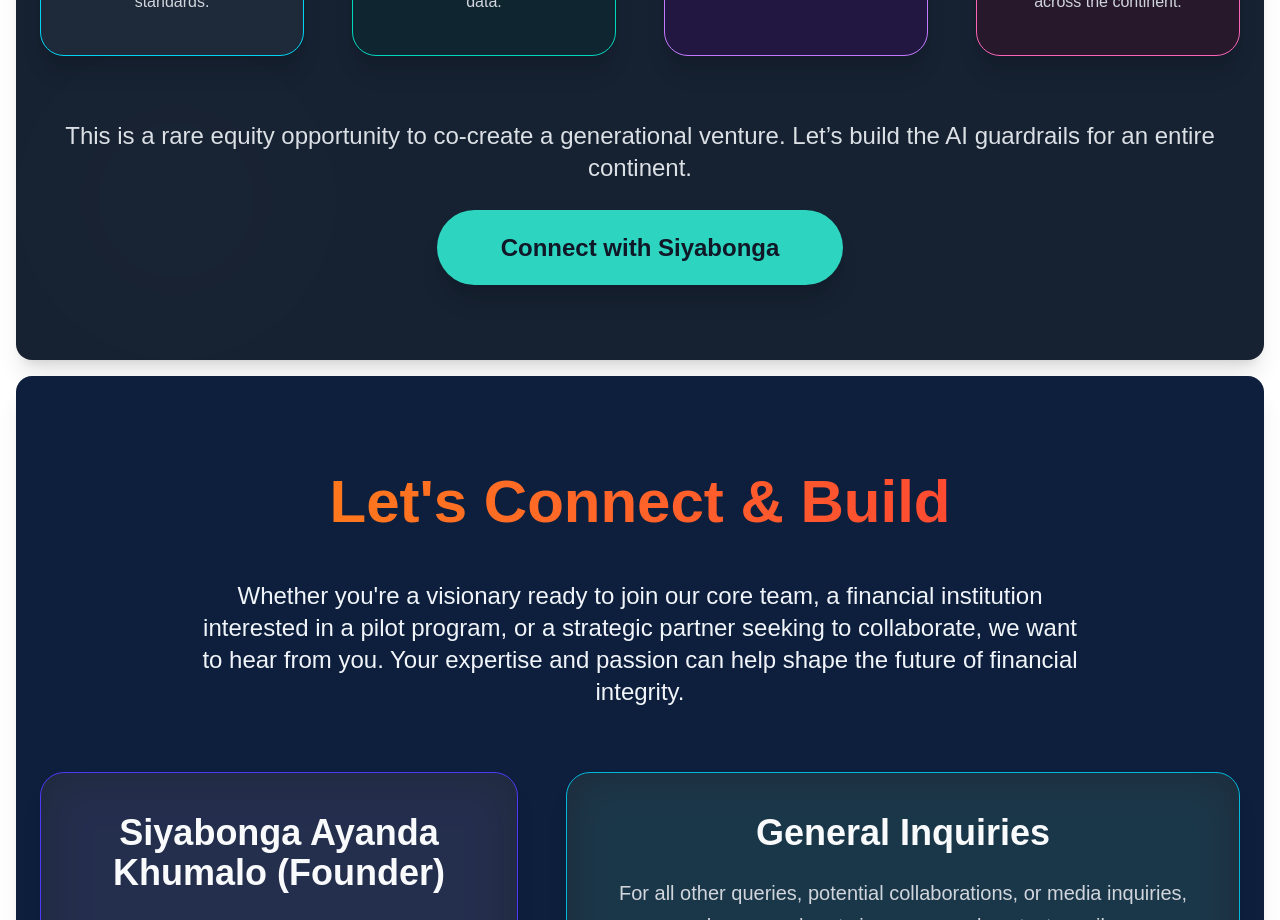
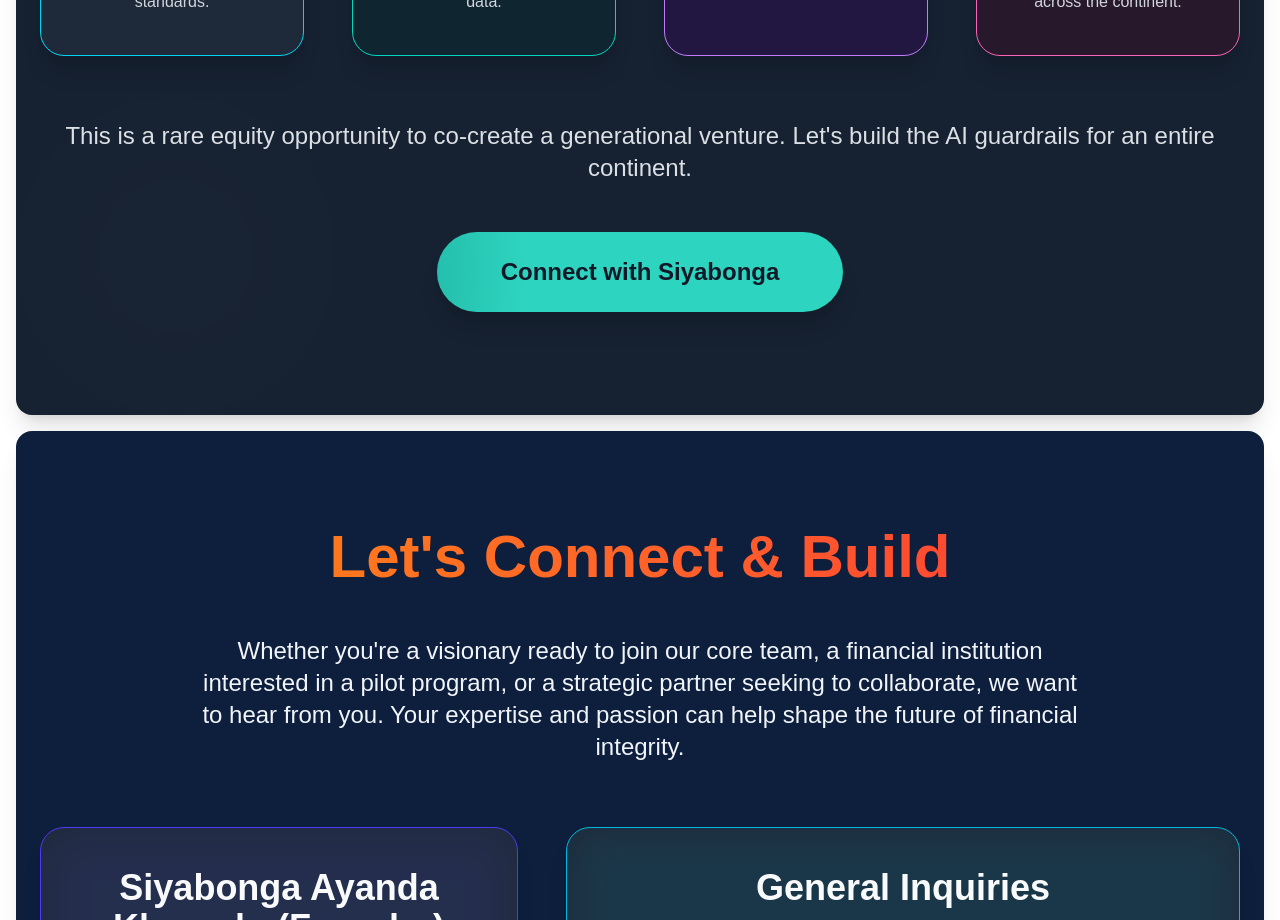
Before and after one commit to nazlul/localconnectai, a Next.js app: page / in a window 1280 px wide. Shown: the part 5420-6340 px from the top of the page. Built offline with nearby package versions, Linux system fonts and the light colour scheme.

Commit message:
animation added

```diff
--- a/package.json
+++ b/package.json
@@ -9,6 +9,7 @@
     "lint": "next lint"
   },
   "dependencies": {
+    "clsx": "^2.1.1",
     "framer-motion": "^12.23.0",
     "next": "15.3.5",
     "react": "^19.0.0",
--- a/src/app/globals.css
+++ b/src/app/globals.css
@@ -25,3 +25,40 @@ html, body {
   font-family: Arial, Helvetica, sans-serif;
   overflow-x: hidden;
 }
+
+.gradient-hover {
+  position: relative;
+  display: inline-block;
+  background-color: #2DD4BF;
+  color: #111827;
+  overflow: hidden;
+  transition: transform 0.3s ease;
+  border-radius: 9999px;
+}
+
+.gradient-hover::before {
+  content: "";
+  position: absolute;
+  top: -50%;
+  left: -150%;
+  width: 200%;
+  height: 200%;
+  background: radial-gradient(circle at center, #138c82 0%, transparent 70%);
+  border-radius: 50%;
+  z-index: 0;
+  transition: left 1.4s ease;
+  pointer-events: none;
+}
+
+.gradient-hover:hover::before {
+  left: 100%;
+}
+
+.gradient-hover:hover {
+  transform: scale(1.05);
+}
+
+.gradient-hover > span {
+  position: relative;
+  z-index: 10;
+}
--- a/src/components/Join.tsx
+++ b/src/components/Join.tsx
@@ -107,15 +107,16 @@ export default function Join() {
         </div>
 
         <p className="text-xl md:text-2xl mb-12 opacity-90 font-light">
-          This is a rare equity opportunity to co-create a generational venture. Let’s build the AI guardrails for an entire continent.
+          This is a rare equity opportunity to co-create a generational venture. Let&apos;s build the AI guardrails for an entire continent.
         </p>
 
         <Link
           href="#contact"
-          className="text-gray-900 bg-[#2DD4BF] hover:bg-[#26bfb2] font-bold py-4 px-8 sm:py-6 sm:px-16 rounded-full text-xl sm:text-2xl transition duration-300 transform hover:scale-105 shadow-xl animate-glow-subtle"
+          className="gradient-hover rounded-full py-4 px-8 sm:py-6 sm:px-16 text-xl sm:text-2xl font-bold shadow-xl"
         >
-          Connect with Siyabonga
+          <span>Connect with Siyabonga</span>
         </Link>
+
       </div>
 
       {activeRole && (
```
Also changed, not shown: 1 other file (tests, documents, lock files or other folders).
